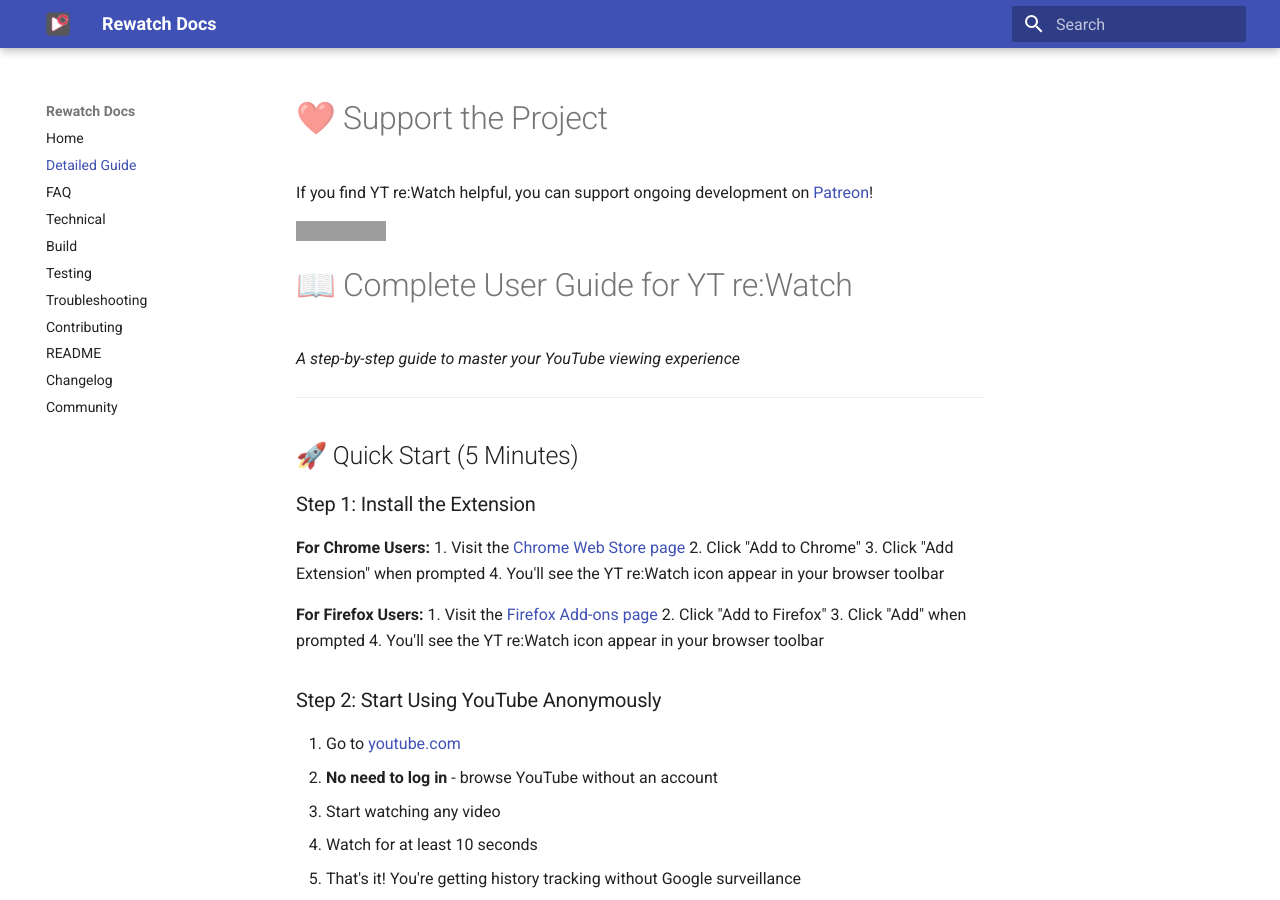
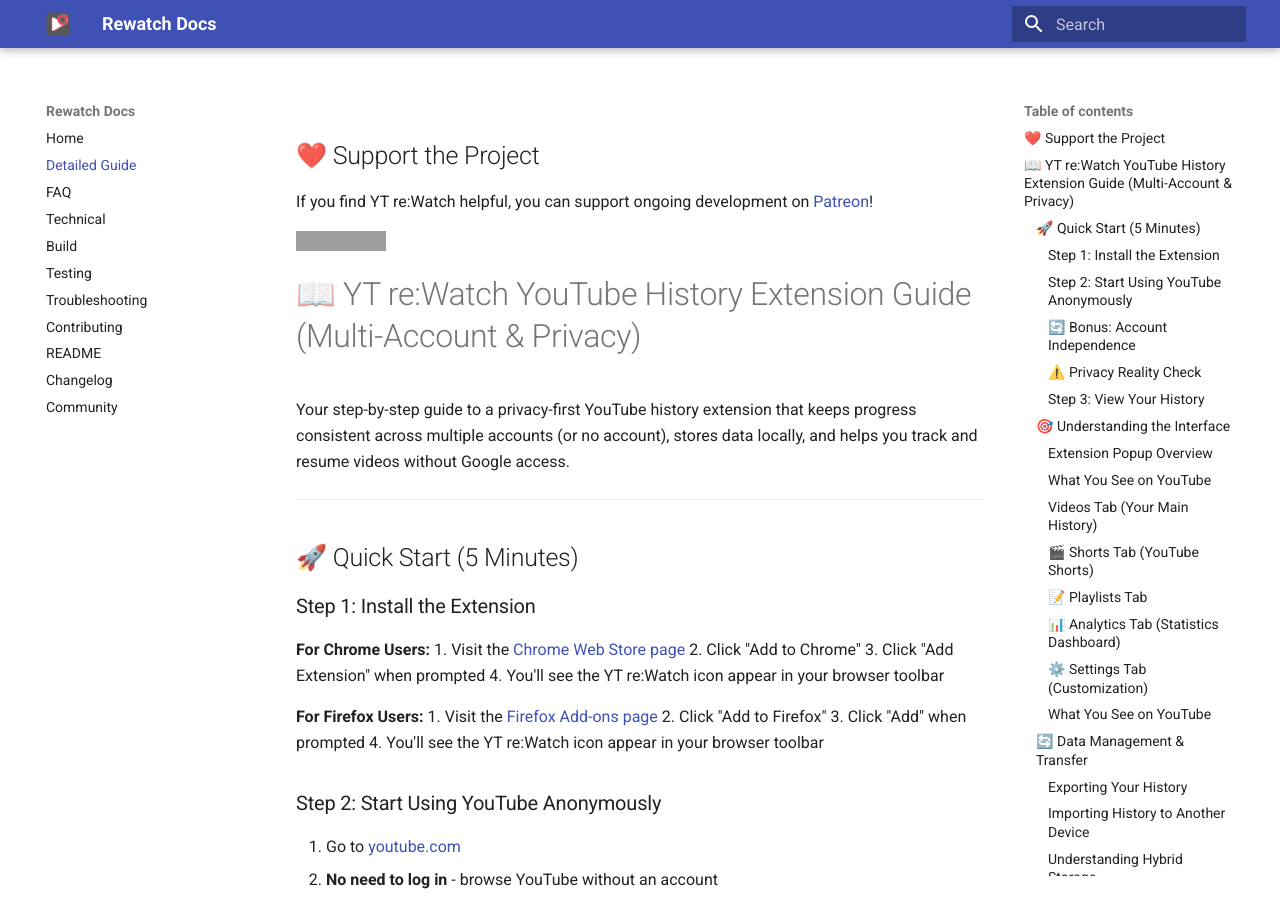
Before and after one commit to EdinUser/YouTubeLocalHistory, an MkDocs documentation site: the page built from docs/detailed_guide.md, in a window 1280 px wide and 900 px high. Built offline with MkDocs 1.6.1 and Material for MkDocs 9.7.7, drawn with Linux system fonts in a browser that asks for light colours; grey boxes are pictures that could not be loaded.

Commit message:
chore(docs): refine content for clarity and emphasize privacy features
- Updated titles and descriptions across documentation to highlight the extension's privacy-first focus and multi-account support.
- Enhanced landing page with additional context about functionality and use cases.
- Added cross-links to guide, FAQ, and troubleshooting sections for better navigation.

```diff
--- a/docs/detailed_guide.md
+++ b/docs/detailed_guide.md
@@ -1,12 +1,12 @@
-# ❤️ Support the Project
+## ❤️ Support the Project
 
 If you find YT re:Watch helpful, you can support ongoing development on [Patreon](https://patreon.com/EdinUser)!
 
 [![Support on Patreon](https://img.shields.io/badge/Support%20on-Patreon-orange?logo=patreon&logoColor=white)](https://patreon.com/EdinUser)
 
-# 📖 Complete User Guide for YT re:Watch
+# 📖 YT re:Watch YouTube History Extension Guide (Multi-Account & Privacy)
 
-*A step-by-step guide to master your YouTube viewing experience*
+Your step-by-step guide to a privacy-first YouTube history extension that keeps progress consistent across multiple accounts (or no account), stores data locally, and helps you track and resume videos without Google access.
 
 ---
 
--- a/docs/faq.md
+++ b/docs/faq.md
@@ -1,5 +1,6 @@
-# ❓ Frequently Asked Questions
+# ❓ YT re:Watch FAQ — YouTube History Extension & Privacy
 
+Quick answers about the privacy-first YouTube history extension that keeps progress across multiple accounts, works without login, and stores your data locally.
 ## 🔄 Account Independence (Most Asked!)
 
 ### Q: What happens when I switch YouTube accounts?
--- a/docs/index.md
+++ b/docs/index.md
@@ -1,11 +1,14 @@
-# 🎬 YT re:Watch - Never Lose Your Place in YouTube Videos Again!
+# 🎬 YT re:Watch — YouTube History Extension for Multi-Account Privacy
 
 ![YT re:Watch](./images/hero.jpg)
+A private YouTube history extension that keeps multi-account progress in sync while staying privacy-first and local-only.
 
 [![Chrome Web Store](https://img.shields.io/badge/Get_it_on-Chrome_Web_Store-4285F4?logo=googlechrome&logoColor=white)](https://chromewebstore.google.com/detail/local-youtube-video-histo/pebiokefjgdbfnkolmblaaladkmpilba)
 [![Firefox Add-ons](https://img.shields.io/badge/Get_it_on-Firefox_Add--ons-FF7139?logo=firefox-browser&logoColor=white)](https://addons.mozilla.org/firefox/addon/yt-rewatch/)
 
 *Keep track of your YouTube journey — your data stays private on your device*
+
+YT re:Watch is a privacy-first YouTube history extension that works across multiple accounts (or no account), tracks your progress locally, and keeps your watch history independent from Google so you can resume anywhere without losing data.
 
 # ❤️ Support the Project
 
@@ -47,6 +50,8 @@
 - Go to YouTube and start watching videos
 - The extension works automatically in the background
 - Click the extension icon to see your watch history
+
+Need a deeper walkthrough? Read the [Detailed Guide](./detailed_guide.md). Quick answers live in the [FAQ](./faq.md), fixes are in [Troubleshooting](./troubleshooting.md), and release notes are in the [Changelog](../CHANGELOG.md).
 
 ## 🎯 Who is This For?
 
@@ -210,6 +215,9 @@
 - **[Contributing Guide](./contributing.md)** - How to contribute
 - **[Build Instructions](./build.md)** - Development setup
 
+## ℹ️ About YT re:Watch
+YT re:Watch is a privacy-first YouTube history extension that keeps watch progress consistent across multiple accounts, stores data locally instead of on Google, and helps you track and resume videos with customizable overlays and stats.
+
 ---
 
 <div align="center">
```
